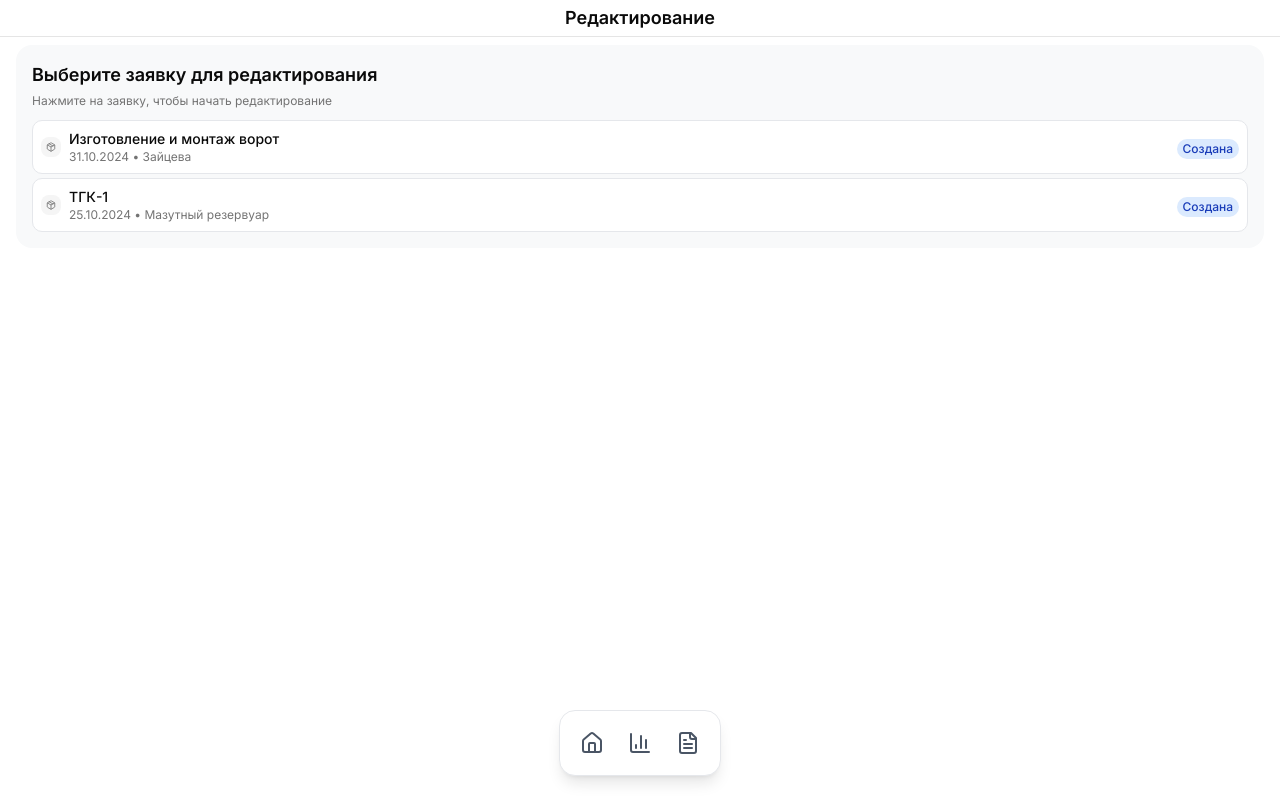
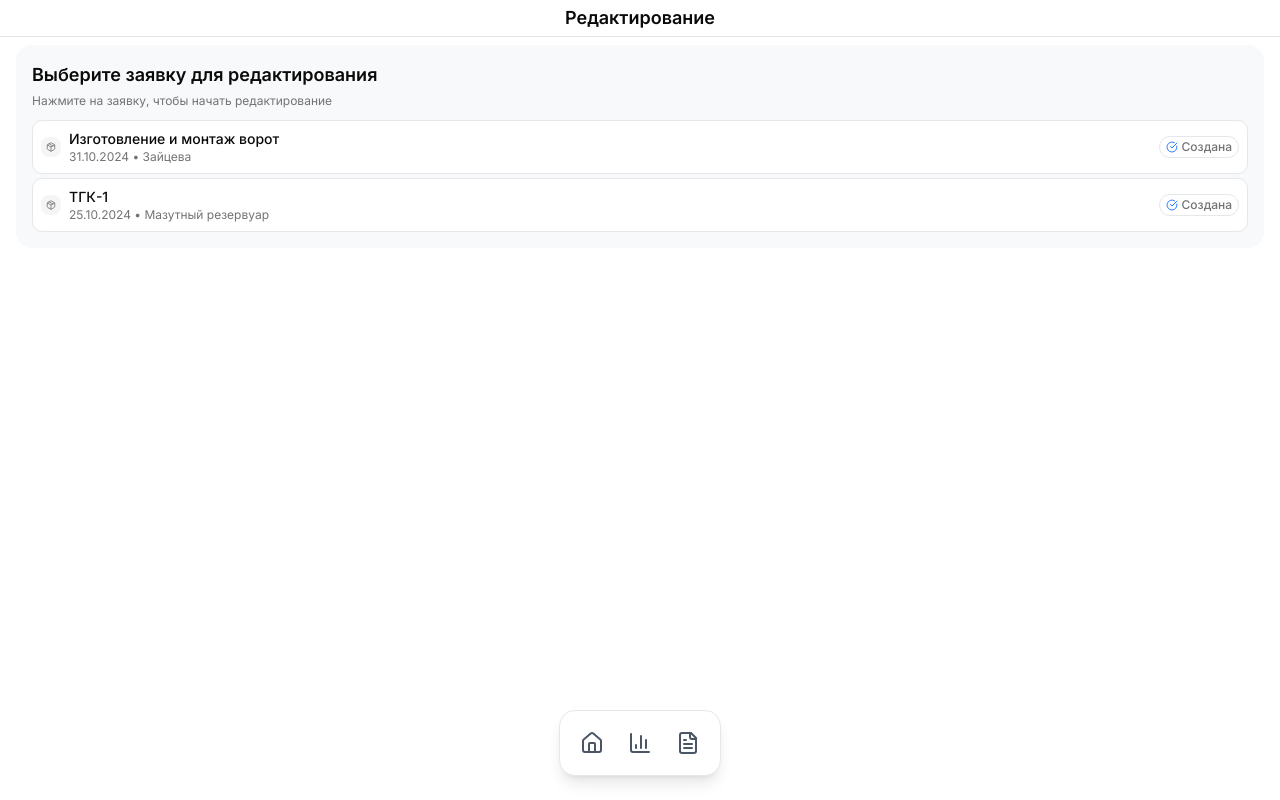
Before and after one commit to Lipatovmihail/vectorrk, a Next.js app: page /edit in a window 1280 px wide. Built offline with nearby package versions, Linux system fonts and the light colour scheme.

Commit message:
Исправил отступы между заявками на главной странице, убрал ссылки с заявок и обновил навигацию в редактировании

```diff
--- a/src/app/edit/page.tsx
+++ b/src/app/edit/page.tsx
@@ -2,7 +2,8 @@
 
 import * as React from "react";
 import { useRouter, useSearchParams } from "next/navigation";
-import { Check, X, Package } from "lucide-react";
+import { Check, X, Package, Clock, CheckCircle } from "lucide-react";
+import { IconCircleCheckFilled } from "@tabler/icons-react";
 import { Button } from "@/components/ui/button";
 import { toast } from "sonner";
 import { Suspense } from "react";
@@ -279,11 +280,14 @@ function EditPageContent() {
                       </div>
                     </div>
                     <div className="text-right">
-                      <span className={`inline-flex items-center px-1.5 py-0.5 rounded-full text-xs font-medium ${
-                        request.status === 'Готова' ? 'bg-green-100 text-green-800' :
-                        request.status === 'В работе' ? 'bg-orange-100 text-orange-800' :
-                        'bg-blue-100 text-blue-800'
-                      }`}>
+                      <span className="inline-flex items-center px-1.5 py-0.5 rounded-full text-xs font-medium text-muted-foreground border border-gray-200">
+                        {request.status === "В работе" ? (
+                          <Clock className="h-3 w-3 mr-1 text-orange-500" />
+                        ) : request.status === "Готова" ? (
+                          <IconCircleCheckFilled className="h-3 w-3 mr-1 fill-green-500 dark:fill-green-400" />
+                        ) : (
+                          <CheckCircle className="h-3 w-3 mr-1 text-blue-500" />
+                        )}
                         {request.status}
                       </span>
                     </div>
@@ -511,7 +515,7 @@ function EditPageContent() {
           <Button
             variant="outline"
             className="flex-1 h-12 bg-white border border-gray-200 hover:bg-gray-50"
-            onClick={() => router.push('/')}
+            onClick={() => setSelectedRequest(null)}
           >
             Отменить
           </Button>
--- a/src/app/page.tsx
+++ b/src/app/page.tsx
@@ -1,8 +1,6 @@
 "use client"
 
 import { Button } from "@/components/ui/button"
-import { Card, CardContent } from "@/components/ui/card"
-import { Badge } from "@/components/ui/badge"
 import { Package, Clock, ArrowRight, CheckCircle } from "lucide-react"
 import { IconCircleCheckFilled } from "@tabler/icons-react"
 import Link from "next/link"
@@ -439,9 +437,7 @@ export default function Home() {
         </div>
         <div className="space-y-1">
           {filteredRequests.map((request) => (
-            <Link key={request.id} href={`/edit?id=${request.id}`}>
-              <Card className="cursor-pointer hover:bg-muted/50 transition-colors">
-                <CardContent className="p-2">
+            <div key={request.id} className="p-2 bg-white border border-gray-200 rounded-lg">
                 <div className="flex items-center justify-between">
                     <div className="flex items-center space-x-2">
                       <div className="w-5 h-5 bg-muted rounded-md flex items-center justify-center">
@@ -477,7 +473,8 @@ export default function Home() {
                       </div>
                     </div>
                   </div>
-                  <Badge variant="outline" className="text-muted-foreground px-1.5 py-0.5 text-xs">
+                  <div className="text-right">
+                    <span className="inline-flex items-center px-1.5 py-0.5 rounded-full text-xs font-medium text-muted-foreground border border-gray-200">
                       {request.status === "В работе" ? (
                         <Clock className="h-3 w-3 mr-1 text-orange-500" />
                       ) : request.status === "Готова" ? (
@@ -486,11 +483,10 @@ export default function Home() {
                         <CheckCircle className="h-3 w-3 mr-1 text-blue-500" />
                       )}
                       {request.status}
-                  </Badge>
+                    </span>
                   </div>
-              </CardContent>
-            </Card>
-            </Link>
+                </div>
+              </div>
           ))}
         </div>
             </>
```
Also changed, not shown: 2 other files (tests, documents, lock files or other folders). Lines whose indentation alone changed are shown as unchanged.
